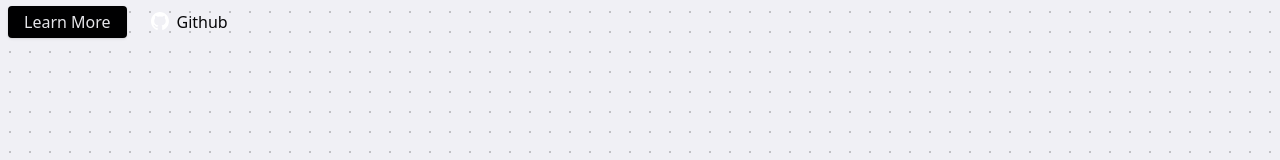
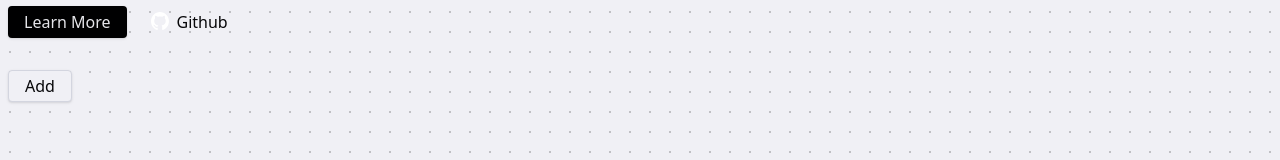
Before and after one commit to domody/aeriuiv2, a Next.js app: page / in a window 1280 px wide. Shown: the part 338-498 px from the top of the page. Built offline with nearby package versions, Linux system fonts and the light colour scheme.

Commit message:
Tooltip added.

```diff
--- a/src/app/(pages)/page.tsx
+++ b/src/app/(pages)/page.tsx
@@ -5,6 +5,11 @@ import Link from "next/link";
 import GithubLogoWhite from "@/app/assets/brand/github/github-mark-white.svg";
 
 import { Button } from "aeriui/Button";
+import {
+  Tooltip,
+  TooltipContent,
+  TooltipTrigger,
+} from "@/app/components/ui/Tooltip";
 
 export default function Home() {
   return (
@@ -36,7 +41,16 @@ export default function Home() {
             </Link>
           </Button>
         </div>
-        <div className="mt-8 flex max-w-[500px] space-x-8"></div>
+        <div className="mt-8 flex max-w-[500px] space-x-8">
+          <Tooltip>
+            <TooltipTrigger>
+              <Button variant={"outline"}>Add</Button>
+            </TooltipTrigger>
+            <TooltipContent>
+              <p>Add to library</p>
+            </TooltipContent>
+          </Tooltip>
+        </div>
       </div>
 
       {/* <div className="from-secondary/45 to-75% to-background min-h-screen bg-gradient-to-b"></div> */}
--- a/src/app/components/ui/Button.tsx
+++ b/src/app/components/ui/Button.tsx
@@ -13,7 +13,7 @@ const buttonVariants = cva(
         destructive:
           "bg-destructive text-destructive-foreground shadow-sm hover:bg-destructive/90",
         outline:
-          "border border-border bg-background shadow-sm hover:bg-accent hover:text-accent-foreground",
+          "border border-border bg-background shadow-sm hover:bg-accent text-foreground hover:text-accent-foreground",
         secondary:
           "bg-secondary text-secondary-foreground shadow-sm hover:bg-secondary/80",
         ghost: "hover:bg-accent hover:text-accent-foreground",
@@ -46,7 +46,7 @@ const Button = React.forwardRef<HTMLButtonElement, ButtonProps>(
     return (
       <Component
         ref={ref}
-        className={cn(buttonVariants({ variant, size, className }))}
+        className={cn(buttonVariants({ variant, size }), className)}
         {...props}
       />
     );
--- /dev/null
+++ b/src/app/components/ui/Tooltip.tsx
@@ -0,0 +1,148 @@
+"use client";
+
+import React, {
+  useState,
+  useRef,
+  createContext,
+  useContext,
+  SetStateAction,
+} from "react";
+import { cn } from "@/app/lib/utils/cn";
+import { cva, type VariantProps } from "class-variance-authority";
+
+interface TooltipContextProps {
+  open: boolean;
+  setOpen: React.Dispatch<SetStateAction<boolean>>;
+  clearOpenTimeout: () => void;
+  startOpenTimeout: () => void;
+}
+
+const TooltipContext = createContext<TooltipContextProps | null>(null);
+
+interface TooltipProps extends React.HTMLAttributes<HTMLDivElement> {
+  duration?: number;
+}
+
+const Tooltip = React.forwardRef<HTMLDivElement, TooltipProps>(
+  ({ className, duration = 300, ...props }, ref) => {
+    const [open, setOpen] = useState<boolean>(false);
+    const timeoutRef = useRef<ReturnType<typeof setTimeout> | null>(null);
+
+    const startOpenTimeout = () => {
+      console.log("started");
+      timeoutRef.current = setTimeout(() => {
+        setOpen(true);
+      }, duration);
+    };
+
+    const clearOpenTimeout = () => {
+      if (timeoutRef.current) {
+        clearTimeout(timeoutRef.current);
+        timeoutRef.current = null;
+      }
+    };
+
+    return (
+      <TooltipContext.Provider
+        value={{
+          open,
+          setOpen,
+          clearOpenTimeout,
+          startOpenTimeout,
+        }}
+      >
+        <div ref={ref} className={cn("relative", className)} {...props} />
+      </TooltipContext.Provider>
+    );
+  },
+);
+Tooltip.displayName = "Tooltip";
+
+const TooltipTrigger = React.forwardRef<
+  HTMLDivElement,
+  React.HTMLAttributes<HTMLDivElement>
+>(({ className, ...props }, ref) => {
+  const context = useContext(TooltipContext);
+  if (!context) throw new Error("TooltipTrigger must be used in a Tooltip!");
+
+  const { setOpen, clearOpenTimeout, startOpenTimeout } = context;
+
+  return (
+    <div
+      ref={ref}
+      onMouseEnter={() => {
+        startOpenTimeout();
+      }}
+      onMouseLeave={() => {
+        setOpen(false);
+        clearOpenTimeout();
+      }}
+      className={cn("", className)}
+      {...props}
+    />
+  );
+});
+TooltipTrigger.displayName = "TooltipTrigger";
+
+export const tooltipContentVariants = cva(
+  "absolute w-max rounded px-2 py-1 text-xs transition-all",
+  {
+    variants: {
+      variant: {
+        primary: "bg-primary text-primary-foreground",
+        secondary: "bg-secondary text-secondary-foreground",
+        outline: "bg-background border border-border text-foreground",
+        destructive: "bg-destructive text-destructive-foreground",
+      },
+      position: {
+        "top-start": "left-0 bottom-[calc(100%+8px)]",
+        "top-center": "left-1/2 -translate-x-1/2 bottom-[calc(100%+8px)]",
+        "top-end": "right-0 bottom-[calc(100%+8px)]",
+
+        "bottom-start": "left-0 top-[calc(100%+8px)]",
+        "bottom-center": "left-1/2 -translate-x-1/2 top-[calc(100%+8px)]",
+        "bottom-end": "right-0 top-[calc(100%+8px)]",
+
+        "left-start": "top-0 right-[calc(100%+8px)]",
+        "left-center": "top-1/2 -translate-y-1/2 right-[calc(100%+8px)]",
+        "left-end": "bottom-0 right-[calc(100%+8px)]",
+
+        "right-start": "top-0 left-[calc(100%+8px)]",
+        "right-center": "top-1/2 -translate-y-1/2 left-[calc(100%+8px)]",
+        "right-end": "bottom-0 left-[calc(100%+8px)]",
+      },
+    },
+    defaultVariants: {
+      variant: "outline",
+      position: "top-center",
+    },
+  },
+);
+
+export interface TooltipContentProps
+  extends React.HTMLAttributes<HTMLDivElement>,
+    VariantProps<typeof tooltipContentVariants> {}
+
+const TooltipContent = React.forwardRef<HTMLDivElement, TooltipContentProps>(
+  ({ className, variant, position, ...props }, ref) => {
+    const context = useContext(TooltipContext);
+    if (!context) throw new Error("TooltipContent must be used in a Tooltip!");
+
+    const { open } = context;
+
+    return (
+      <div
+        ref={ref}
+        className={cn(
+          tooltipContentVariants({ variant, position }),
+          className,
+          open ? "opacity-100" : "pointer-events-none opacity-0",
+        )}
+        {...props}
+      />
+    );
+  },
+);
+TooltipContent.displayName = "TooltipContent";
+
+export { Tooltip, TooltipContent, TooltipTrigger };
--- a/src/app/components/ui/index.ts
+++ b/src/app/components/ui/index.ts
@@ -48,3 +48,4 @@ export {
 } from "./Selector";
 export { Slot } from "./Slot";
 export { Tab, TabContent, TabList, Tabs } from "./Tabs";
+export { Tooltip, TooltipTrigger, TooltipContent } from "./Tooltip";
--- /dev/null
+++ b/src/app/content/components/tooltip.mdx
@@ -0,0 +1,47 @@
+import { Tooltip, TooltipTrigger, TooltipContent } from "aeriui/Tooltip";
+import { Button } from "aeriui/Button";
+import { ComponentWrapper } from "@/app/components/docs/cosmetic/ComponentWrapper";
+import { InstallationGuide } from "@/app/components/docs/cosmetic/InstallationGuide";
+import { Plus, Trash2 } from "lucide-react";
+
+# Tooltip
+
+A customizable tooltip component.
+
+<InstallationGuide component={"Tooltip"} />
+
+<ComponentWrapper>
+  <Tooltip>
+    <TooltipTrigger>
+      <Button variant={"outline"}>Hover</Button>
+    </TooltipTrigger>
+    <TooltipContent>
+      <p>This is a tooltip</p>
+    </TooltipContent>
+  </Tooltip>
+</ComponentWrapper>
+---
+<ComponentWrapper>
+  <Tooltip>
+    <TooltipTrigger>
+      <Button variant={"outline"} size={"icon"}>
+        <Plus />
+      </Button>
+    </TooltipTrigger>
+    <TooltipContent position={"bottom-center"} variant={"secondary"}>
+      <p>Add to library</p>
+    </TooltipContent>
+  </Tooltip>
+</ComponentWrapper>
+<ComponentWrapper>
+  <Tooltip>
+    <TooltipTrigger>
+      <Button variant={"destructive"} size={"icon"}>
+        <Trash2 />
+      </Button>
+    </TooltipTrigger>
+    <TooltipContent position={"right-center"} variant={"destructive"}>
+      <p>Delete Account</p>
+    </TooltipContent>
+  </Tooltip>
+</ComponentWrapper>
```
